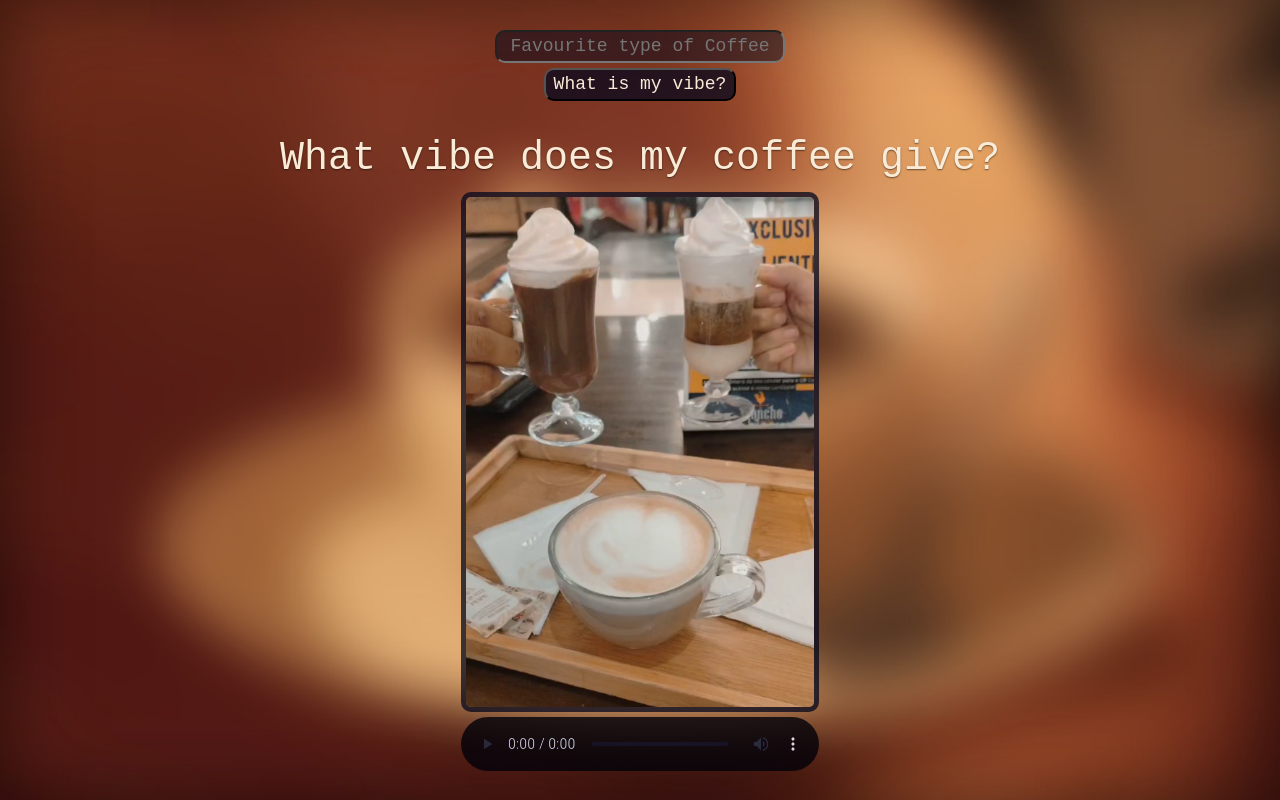
After one commit to mateuhade/CursoCC50, a Flask app: page /coffee in a window 1280 px wide. The commit adds this page. Run offline with Flask 3, Linux system fonts and the light colour scheme.

Commit message:
feat: continue Web exercises (part 3)

```diff
--- a/8Web/exercises/Homepage/app.py
+++ b/8Web/exercises/Homepage/app.py
@@ -5,3 +5,15 @@ app = Flask(__name__)
 @app.route("/")
 def index():
     return render_template("index.html")
+
+@app.route("/coffee")
+def coffee():
+    return render_template("coffee.html")
+
+@app.route("/lotl", methods=["POST"])
+def lotl():
+    return render_template("lotl.html")
+
+@app.route("/games", methods=["POST"])
+def games():
+    return render_template("games.html")
--- /dev/null
+++ b/8Web/exercises/Homepage/static/css/styles.css
@@ -0,0 +1,116 @@
+body {
+    background-image: url("../images/bg.jpg");
+    background-repeat: no-repeat;
+    background-size: cover;
+    text-shadow: 0 .05rem .1rem rgba(0, 0, 0, .5);
+    box-shadow: inset 0 0 5rem rgba(0, 0, 0, .5);
+
+    color: antiquewhite;
+    font-family: 'Courier New', Courier, monospace;
+}
+
+button {
+    background-color: rgba(5, 7, 29, 0.3);
+    border-radius: 20px;
+    height: 75px;
+    width: 475px;
+    margin-bottom: 10px;
+    color:antiquewhite;
+    font-size: xx-large;
+    display: flex;
+    align-items: center;
+    justify-content: center;
+    position: relative;
+    padding-left: 30px;
+}
+
+button i {
+    position: absolute;
+    left: 20px;
+    :hover {text-decoration: none};
+}
+
+.mainContainer {
+    display: grid;
+    place-items: center;
+    justify-content: center;
+    /* Vh is a Viewport Height unit, 100vh means 100% of the visible window height */
+    height: 100vh;
+}
+
+.circleImg {
+    border-radius: 100%;
+    margin-top: 10px;
+    height: 200px;
+    width: 200px;
+}
+
+.redirectButton {
+    text-decoration: none;
+    :hover {
+        background-color: rgba(5, 7, 29, 0.4);
+        transition: background-color 100ms ease-in-out;
+    };
+}
+
+#title {
+    font-size: 45px;
+}
+
+#buttonContainer {
+    width: 475px;
+    margin-bottom: 10px;
+}
+
+#coffeeFormContainer {
+    display: flex;
+    flex-direction: column;
+    align-items: center;
+    gap: 5px;
+    margin-top: 20px;
+    margin-bottom: 15px;
+}
+
+#coffeeInput {
+    background-color: rgba(5, 7, 29, 0.5);
+    border-radius: 10px;
+    color: antiquewhite;
+    width: 20vw;
+    min-width: 290px;
+    font-size: large;
+    text-align: center;
+}
+
+#coffeeSubmit {
+    background-color: rgba(5, 7, 29, 0.75);
+    border-radius: 10px;
+    color: antiquewhite;
+    width: 15vw;
+    min-width: 190px;
+    font-size: large;
+}
+
+#coffeeResultContainer {
+    display: flex;
+    flex-direction: column;
+    align-items: center;
+    gap: 5px;
+    margin-bottom: 20px;
+}
+
+#resultImage {
+    border: 5px solid rgba(5, 7, 29, 0.75);
+    border-radius: 10px;
+    height: 65vh;
+    width: 28vw;
+    object-fit: cover;
+}
+
+#resultAudio {
+    width: 28vw;
+    filter: sepia() brightness(1.05) invert() saturate(0.5) opacity(0.8);
+}
+
+#audioStatus {
+    margin-bottom: -10px;
+}
--- /dev/null
+++ b/8Web/exercises/Homepage/templates/coffee.html
@@ -0,0 +1,18 @@
+{% extends "layout.html" %}
+
+{% block postHead %}
+<body id="coffeeFile">
+    <div class="mainContainer">
+        <div id="coffeeFormContainer">
+            <input id="coffeeInput" placeholder="Favourite type of Coffee" type="text">
+            <input id="coffeeSubmit" type="submit" value="What is my vibe?">
+        </div>
+        <h1 id="audioStatus">What vibe does my coffee give?</h1>
+        <div id="coffeeResultContainer">
+            <img src="{{url_for('static', filename='images/coffee.png')}}" id="resultImage">
+            <audio controls autoplay loop id="resultAudio" ></audio>
+        </div>
+    </div>
+</body>
+<script src="{{url_for('static', filename='js/coffee.js')}}"></script>
+{% endblock %}
--- /dev/null
+++ b/8Web/exercises/Homepage/templates/layout.html
@@ -0,0 +1,12 @@
+<!DOCTYPE html>
+
+<html lang="en">
+    <head>
+        <link href="https://cdn.jsdelivr.net/npm/bootstrap@5.2.3/dist/css/bootstrap.min.css" rel="stylesheet" integrity="sha384-rbsA2VBKQhggwzxH7pPCaAqO46MgnOM80zW1RWuH61DGLwZJEdK2Kadq2F9CUG65" crossorigin="anonymous">
+        <script src="https://cdn.jsdelivr.net/npm/bootstrap@5.2.3/dist/js/bootstrap.bundle.min.js" integrity="sha384-kenU1KFdBIe4zVF0s0G1M5b4hcpxyD9F7jL+jjXkk+Q2h455rYXK/7HAuoJl+0I4" crossorigin="anonymous"></script>
+        <link rel="stylesheet" href="https://cdn.jsdelivr.net/npm/bootstrap-icons@1.13.1/font/bootstrap-icons.min.css">
+        <link href="{{url_for('static', filename='css/styles.css')}}" rel="stylesheet">
+        <title> mateuhade </title>
+    </head>
+    {% block postHead %} {% endblock %}
+</html>
```
Also changed, not shown: 8Web/exercises/Homepage/static/js/coffee.js (added, +42 -0 lines), 8Web/exercises/Homepage/static/styles.css (deleted, +0 -54 lines), 8Web/exercises/Homepage/templates/games.html (added, +7 -0 lines), 8Web/exercises/Homepage/templates/index.html (+19 -19 lines), 8Web/exercises/Homepage/templates/lotl.html (added, +7 -0 lines), 8Web/exercises/Homepage/static/images/americano.jpg (added), 8Web/exercises/Homepage/static/images/bg.jpg (renamed from 8Web/exercises/Homepage/static/bg.jpg), 8Web/exercises/Homepage/static/images/coffee.png (added), 8Web/exercises/Homepage/static/images/espresso.jpg (added), 8Web/exercises/Homepage/static/images/mocha.jpg (added), 8Web/exercises/Homepage/static/images/pfp.png (renamed from 8Web/exercises/Homepage/static/pfp.png), 3 other files.
